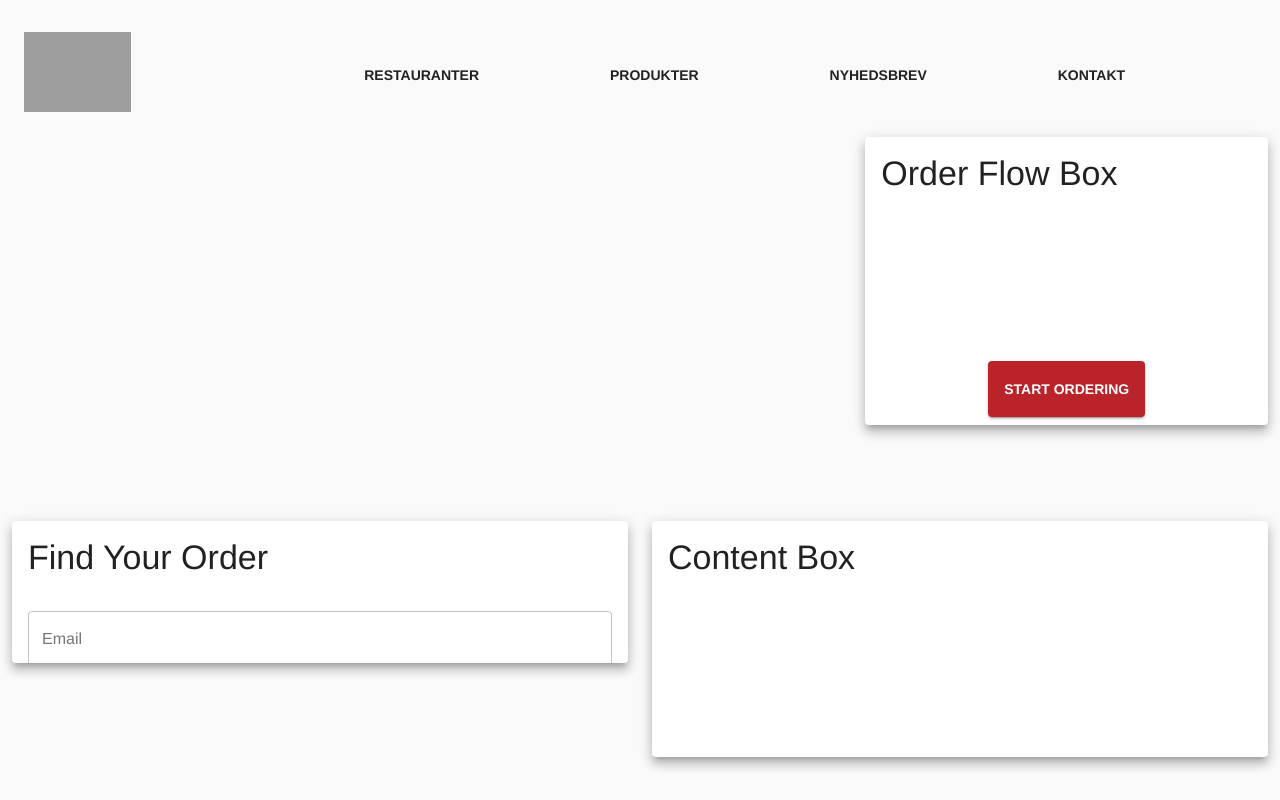
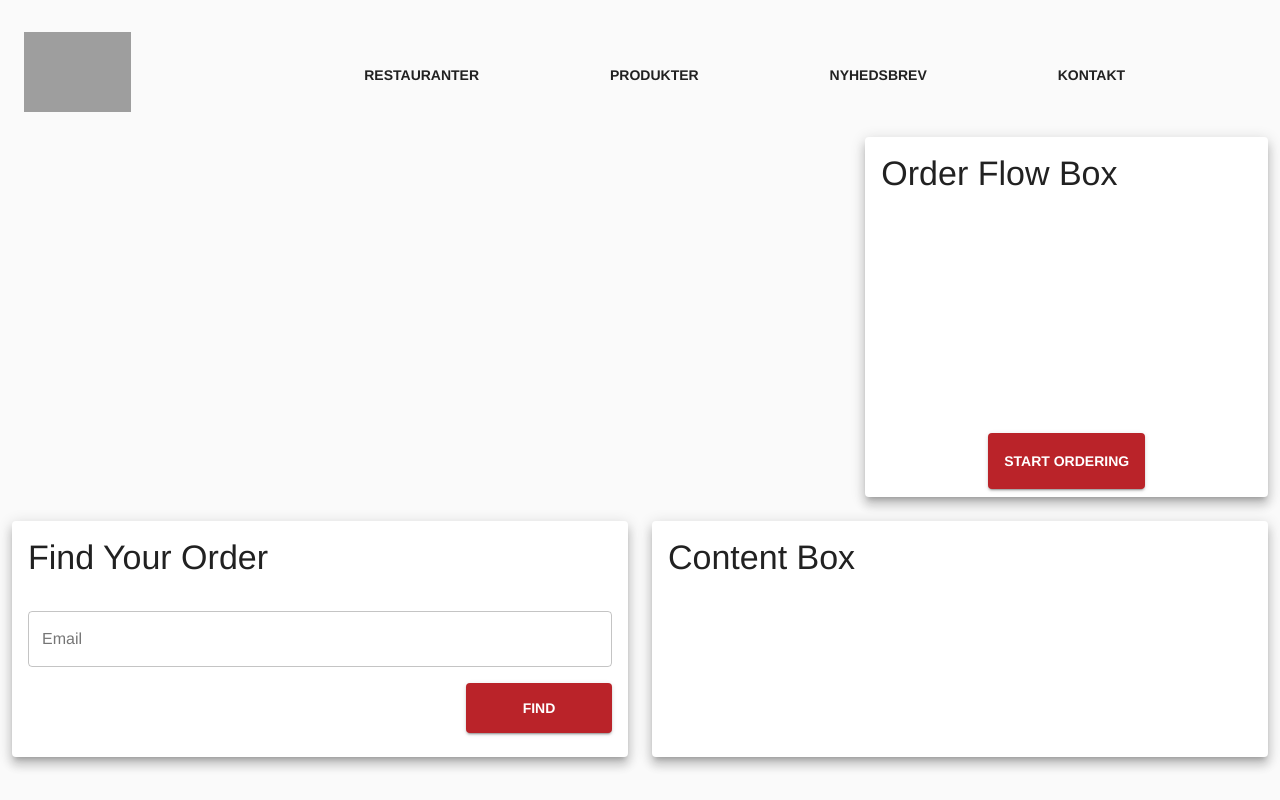
Before and after one commit to gercordero/dwarf-test, a React (Create React App) app: page / in a window 1280 px wide. Built offline with nearby package versions, Linux system fonts and the light colour scheme; grey boxes are pictures that could not be loaded.

Commit message:
Style fixes

```diff
--- a/src/Pages/HomePage/ContentGrid/FindOrderSection/styles/FindOrderSection.js
+++ b/src/Pages/HomePage/ContentGrid/FindOrderSection/styles/FindOrderSection.js
@@ -4,7 +4,7 @@ import Card from "@material-ui/core/Card";
 import Button from "@material-ui/core/Button";
 
 export const StyledCard = styled(Card)`
-  height: 60%;
+  height: 100%;
   position: relative;
 `;
 
--- a/src/Pages/HomePage/ContentGrid/StartOrderSection/styles/StartOrderSection.styles.js
+++ b/src/Pages/HomePage/ContentGrid/StartOrderSection/styles/StartOrderSection.styles.js
@@ -5,7 +5,7 @@ import CardActions from "@material-ui/core/CardActions";
 import Button from "@material-ui/core/Button";
 
 export const StyledCard = styled(Card)`
-  height: 80%;
+  height: 100%;
   position: relative;
 `;
 
```
Also changed, not shown: 1 other file (tests, documents, lock files or other folders).
